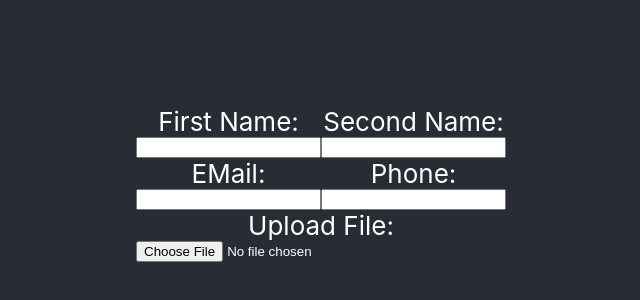
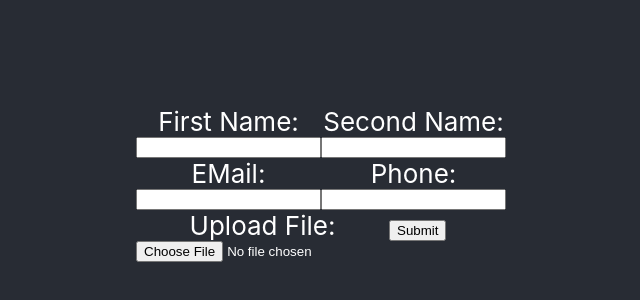
Before and after one commit to BogdanM0103/form-website, a React (Create React App) app: page / in a window 1280 px wide. Shown: the part 216-516 px from the top of the page, without its empty margins (319-959 px from the left). Built offline with nearby package versions, Linux system fonts and the light colour scheme.

Commit message:
added submit button and a div for file-upload

```diff
--- a/src/Form.js
+++ b/src/Form.js
@@ -23,8 +23,13 @@ const Form = () => {
                     </div>
                 </div>
                 <div className="third-row">
-                    <label htmlFor="">Upload File:</label>
-                    <input type="file" />
+                    <div className="file-upload">
+                        <label htmlFor="">Upload File:</label>
+                        <input type="file" />
+                    </div>
+                    <div className="submit-button">
+                        <button>Submit</button>
+                    </div>
                 </div>
             </form>
         </div>
--- a/src/index.css
+++ b/src/index.css
@@ -25,6 +25,10 @@ code {
   display: flex;
 }
 
+.third-row {
+  display: flex;
+}
+
 .first-name {
   display: flex;
   flex-direction: column;
@@ -45,7 +49,7 @@ code {
   flex-direction: column;
 }
 
-.third-row {
+.file-upload {
   display: flex;
   flex-direction: column;
 }
```
